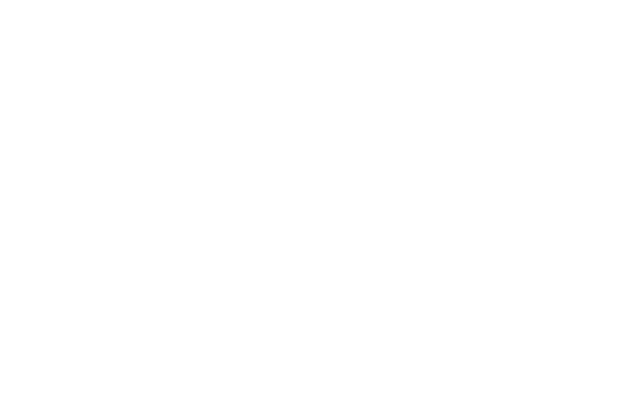
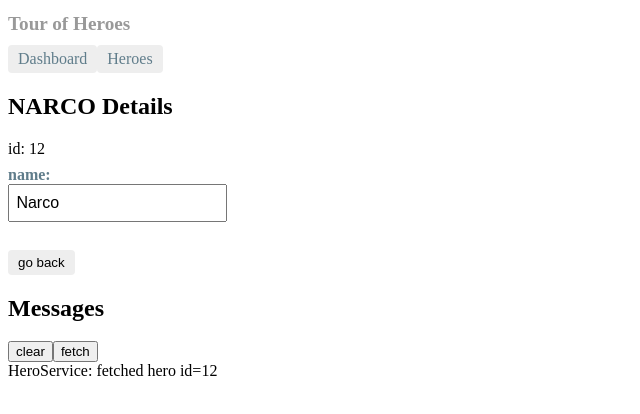
Before and after one commit to johnYork-Erwin/angular-tour-of-heroes, an Angular app: page /detail/12 in a window 1280 px wide. Shown: the top 414 px of the page, without its empty margins (0-640 px from the left). Built offline with nearby package versions, Linux system fonts and the light colour scheme.

Commit message:
finished routing

```diff
--- a/src/app/app.component.css
+++ b/src/app/app.component.css
@@ -1,22 +1,29 @@
-/* Application-wide Styles */
+/* AppComponent's private CSS styles */
 h1 {
-  color: #369;
-  font-family: Arial, Helvetica, sans-serif;
-  font-size: 250%;
+  font-size: 1.2em;
+  color: #999;
+  margin-bottom: 0;
 }
-h2, h3 {
-  color: #444;
-  font-family: Arial, Helvetica, sans-serif;
-  font-weight: lighter;
+h2 {
+  font-size: 2em;
+  margin-top: 0;
+  padding-top: 0;
 }
-body {
-  margin: 2em;
+nav a {
+  padding: 5px 10px;
+  text-decoration: none;
+  margin-top: 10px;
+  display: inline-block;
+  background-color: #eee;
+  border-radius: 4px;
 }
-body, input[text], button {
-  color: #888;
-  font-family: Cambria, Georgia;
+nav a:visited, a:link {
+  color: #607d8b;
 }
-/* everywhere else */
-* {
-  font-family: Arial, Helvetica, sans-serif;
+nav a:hover {
+  color: #039be5;
+  background-color: #cfd8dc;
 }
+nav a.active {
+  color: #039be5;
+}
--- a/src/app/dashboard/dashboard.component.html
+++ b/src/app/dashboard/dashboard.component.html
@@ -1,7 +1,7 @@
 <h3>Top Heroes</h3>
 <div class="grid grid-pad">
   <a *ngFor="let hero of heroes" class="col-1-4"
-    routerLink="/detail/{{hero.id}}">
+      routerLink="/detail/{{hero.id}}">
     <div class="module hero">
       <h4>{{hero.name}}</h4>
     </div>
--- a/src/app/hero-detail/hero-detail.component.css
+++ b/src/app/hero-detail/hero-detail.component.css
@@ -0,0 +1,30 @@
+/* HeroDetailComponent's private CSS styles */
+label {
+  display: inline-block;
+  width: 3em;
+  margin: .5em 0;
+  color: #607D8B;
+  font-weight: bold;
+}
+input {
+  height: 2em;
+  font-size: 1em;
+  padding-left: .4em;
+}
+button {
+  margin-top: 20px;
+  font-family: Arial;
+  background-color: #eee;
+  border: none;
+  padding: 5px 10px;
+  border-radius: 4px;
+  cursor: pointer; cursor: hand;
+}
+button:hover {
+  background-color: #cfd8dc;
+}
+button:disabled {
+  background-color: #eee;
+  color: #ccc;
+  cursor: auto;
+}
--- a/src/app/hero-detail/hero-detail.component.html
+++ b/src/app/hero-detail/hero-detail.component.html
@@ -1,11 +1,10 @@
 <div *ngIf="hero">
-
   <h2>{{ hero.name | uppercase }} Details</h2>
   <div><span>id: </span>{{hero.id}}</div>
   <div>
     <label>name:
-      <input [(ngModel)]="hero.name" placeholder="name">
+      <input [(ngModel)]="hero.name" placeholder="name"/>
     </label>
   </div>
-
+  <button (click)="goBack()">go back</button>
 </div>
--- a/src/app/hero-detail/hero-detail.component.ts
+++ b/src/app/hero-detail/hero-detail.component.ts
@@ -1,19 +1,35 @@
 import { Component, OnInit, Input } from '@angular/core';
-import { Hero } from '../hero';
+import { ActivatedRoute } from '@angular/router';
+import { Location } from '@angular/common';
+
+import { Hero }         from '../hero';
+import { HeroService }  from '../hero.service';
 
 @Component({
   selector: 'app-hero-detail',
   templateUrl: './hero-detail.component.html',
-  styleUrls: ['./hero-detail.component.css']
+  styleUrls: [ './hero-detail.component.css' ]
 })
 export class HeroDetailComponent implements OnInit {
-
   @Input() hero: Hero;
 
-  constructor() { }
+  constructor(
+    private route: ActivatedRoute,
+    private heroService: HeroService,
+    private location: Location
+  ) {}
 
-  ngOnInit() {
-
+  ngOnInit(): void {
+    this.getHero();
   }
 
+  getHero(): void {
+    const id = +this.route.snapshot.paramMap.get('id');
+    this.heroService.getHero(id)
+      .subscribe(hero => this.hero = hero);
+  }
+
+  goBack(): void {
+    this.location.back();
+  }
 }
--- a/src/app/hero.service.ts
+++ b/src/app/hero.service.ts
@@ -1,17 +1,25 @@
 import { Injectable } from '@angular/core';
+
+import { Observable, of } from 'rxjs';
+
 import { Hero } from './hero';
 import { HEROES } from './mock-heroes';
-import { Observable, of } from 'rxjs';
 import { MessageService } from './message.service';
 
-@Injectable({
-  providedIn: 'root'
-})
+@Injectable({ providedIn: 'root' })
 export class HeroService {
+
+  constructor(private messageService: MessageService) { }
+
   getHeroes(): Observable<Hero[]> {
-  // TODO: send the message _after_ fetching the heroes
+    // TODO: send the message _after_ fetching the heroes
     this.messageService.add('HeroService: fetched heroes');
     return of(HEROES);
   }
-  constructor(private messageService: MessageService) { }
+
+  getHero(id: number): Observable<Hero> {
+    // TODO: send the message _after_ fetching the hero
+    this.messageService.add(`HeroService: fetched hero id=${id}`);
+    return of(HEROES.find(hero => hero.id === id));
+  }
 }
--- a/src/app/heroes/heroes.component.css
+++ b/src/app/heroes/heroes.component.css
@@ -1,8 +1,4 @@
 /* HeroesComponent's private CSS styles */
-.selected {
-  background-color: #CFD8DC !important;
-  color: white;
-}
 .heroes {
   margin: 0 0 2em 0;
   list-style-type: none;
@@ -10,28 +6,33 @@
   width: 15em;
 }
 .heroes li {
+  position: relative;
   cursor: pointer;
-  position: relative;
-  left: 0;
   background-color: #EEE;
   margin: .5em;
   padding: .3em 0;
   height: 1.6em;
   border-radius: 4px;
 }
-.heroes li.selected:hover {
-  background-color: #BBD8DC !important;
-  color: white;
-}
+
 .heroes li:hover {
   color: #607D8B;
   background-color: #DDD;
   left: .1em;
 }
-.heroes .text {
+
+.heroes a {
+  color: #888;
+  text-decoration: none;
   position: relative;
-  top: -3px;
+  display: block;
+  width: 250px;
 }
+
+.heroes a:hover {
+  color:#607D8B;
+}
+
 .heroes .badge {
   display: inline-block;
   font-size: small;
@@ -43,6 +44,8 @@
   left: -1px;
   top: -4px;
   height: 1.8em;
+  min-width: 16px;
+  text-align: right;
   margin-right: .8em;
   border-radius: 4px 0 0 4px;
 }
--- a/src/app/heroes/heroes.component.html
+++ b/src/app/heroes/heroes.component.html
@@ -1,3 +1,4 @@
+<h2>My Heroes</h2>
 <ul class="heroes">
   <li *ngFor="let hero of heroes">
     <a routerLink="/detail/{{hero.id}}">
```
Also changed, not shown: src/app/app-routing.module.ts (+4 -3 lines), src/app/app.module.ts (+17 -18 lines), src/app/heroes/heroes.component.ts (+10 -0 lines).
